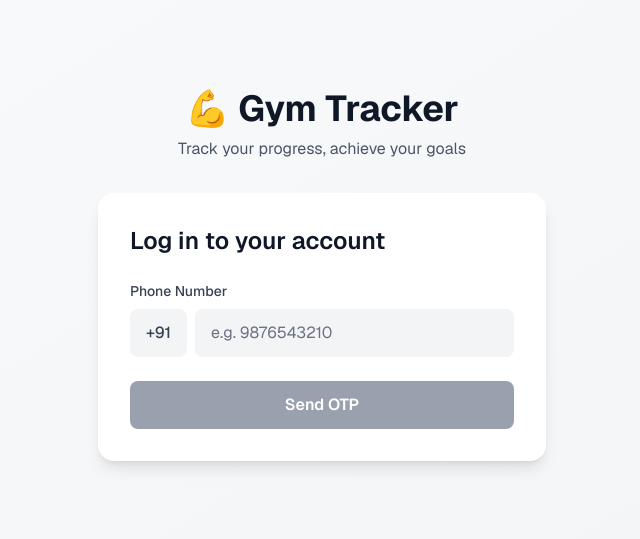
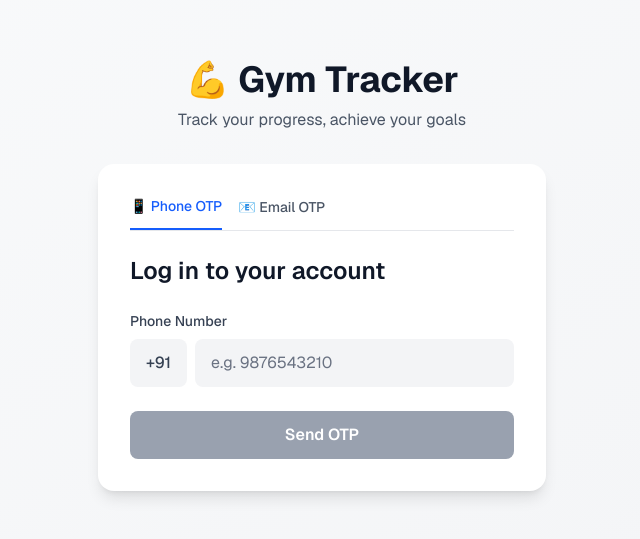
Before and after one commit to mangesh0712/gym-progress-nextjs-app, a Next.js app in the folder frontend/: page /login in a window 1280 px wide. Shown: the part 125-664 px from the top of the page, without its empty margins (318-958 px from the left). Built offline with nearby package versions, Linux system fonts and the light colour scheme; no server answers.

Commit message:
fix: clear error message when switching auth methods

```diff
--- a/frontend/app/login/page.tsx
+++ b/frontend/app/login/page.tsx
@@ -7,13 +7,15 @@ import { useAuthStore } from '@/store/authStore';
 
 export default function LoginPage() {
   const router = useRouter();
-  const [step, setStep] = useState<'phone' | 'otp'>('phone');
+  const [authMethod, setAuthMethod] = useState<'phone' | 'email'>('phone');
+  const [step, setStep] = useState<'input' | 'otp'>('input');
   const [phone, setPhone] = useState('');
+  const [email, setEmail] = useState('');
   const [otp, setOtp] = useState('');
   const [loading, setLoading] = useState(false);
   const [error, setError] = useState('');
   const setSession = useAuthStore((state) => state.setSession);
-  const setPhoneStore = useAuthStore((state) => state.setPhone);
+  const setPhone_store = useAuthStore((state) => state.setPhone);
 
   const handleSendOtp = async (e: React.SyntheticEvent<HTMLFormElement>) => {
     e.preventDefault();
@@ -21,9 +23,13 @@ export default function LoginPage() {
     setLoading(true);
 
     try {
+      if (authMethod === 'phone') {
         const fullPhone = `+91${phone}`;
         await sendOtp(fullPhone);
-      setPhoneStore(fullPhone);
+        setPhone_store(fullPhone);
+      } else {
+        await sendOtp(email);
+      }
       setStep('otp');
     } catch (err) {
       setError(
@@ -40,8 +46,8 @@ export default function LoginPage() {
     setLoading(true);
 
     try {
-      const fullPhone = `+91${phone}`;
-      const sessionData = await verifyOtp(fullPhone, otp);
+      const identifier = authMethod === 'phone' ? `+91${phone}` : email;
+      const sessionData = await verifyOtp(identifier, otp);
       setSession(sessionData);
       router.push('/onboarding');
     } catch (err) {
@@ -68,7 +74,39 @@ export default function LoginPage() {
 
         {/* Card */}
         <div className="bg-white dark:bg-gray-800 rounded-2xl shadow-lg p-8">
-          {step === 'phone' ? (
+          {/* Auth Method Tabs */}
+          {step === 'input' && (
+            <div className="flex gap-4 mb-6 border-b border-gray-200 dark:border-gray-700">
+              <button
+                onClick={() => {
+                  setAuthMethod('phone');
+                  setError('');
+                }}
+                className={`pb-3 font-medium text-sm transition-colors ${
+                  authMethod === 'phone'
+                    ? 'text-blue-600 dark:text-blue-400 border-b-2 border-blue-600 dark:border-blue-400'
+                    : 'text-gray-600 dark:text-gray-400 hover:text-gray-900 dark:hover:text-gray-300'
+                }`}
+              >
+                📱 Phone OTP
+              </button>
+              <button
+                onClick={() => {
+                  setAuthMethod('email');
+                  setError('');
+                }}
+                className={`pb-3 font-medium text-sm transition-colors ${
+                  authMethod === 'email'
+                    ? 'text-blue-600 dark:text-blue-400 border-b-2 border-blue-600 dark:border-blue-400'
+                    : 'text-gray-600 dark:text-gray-400 hover:text-gray-900 dark:hover:text-gray-300'
+                }`}
+              >
+                📧 Email OTP
+              </button>
+            </div>
+          )}
+
+          {step === 'input' ? (
             <form onSubmit={handleSendOtp} className="space-y-6">
               <div>
                 <h2 className="text-2xl font-semibold text-gray-900 dark:text-white mb-6">
@@ -76,6 +114,7 @@ export default function LoginPage() {
                 </h2>
               </div>
 
+              {authMethod === 'phone' ? (
                 <div>
                   <label className="block text-sm font-medium text-gray-700 dark:text-gray-300 mb-2">
                     Phone Number
@@ -99,6 +138,21 @@ export default function LoginPage() {
                     />
                   </div>
                 </div>
+              ) : (
+                <div>
+                  <label className="block text-sm font-medium text-gray-700 dark:text-gray-300 mb-2">
+                    Email Address
+                  </label>
+                  <input
+                    type="email"
+                    placeholder="e.g. you@example.com"
+                    value={email}
+                    onChange={(e) => setEmail(e.target.value)}
+                    className="w-full px-4 py-3 bg-gray-100 dark:bg-gray-700 text-gray-900 dark:text-white placeholder-gray-500 dark:placeholder-gray-400 rounded-lg focus:outline-none focus:ring-2 focus:ring-blue-500 transition-all"
+                    required
+                  />
+                </div>
+              )}
 
               {error && (
                 <div className="bg-red-50 dark:bg-red-900/30 border border-red-200 dark:border-red-800 rounded-lg p-3">
@@ -110,13 +164,16 @@ export default function LoginPage() {
 
               <button
                 type="submit"
-                disabled={loading || phone.length !== 10}
+                disabled={
+                  loading ||
+                  (authMethod === 'phone' ? phone.length !== 10 : !email)
+                }
                 className="w-full bg-blue-600 hover:bg-blue-700 disabled:bg-gray-400 disabled:cursor-not-allowed text-white font-semibold py-3 px-4 rounded-lg transition-all duration-200 flex items-center justify-center gap-2"
               >
                 {loading ? (
                   <>
                     <span className="loading loading-spinner loading-sm"></span>
-                    Sending...
+                    Sending OTP...
                   </>
                 ) : (
                   'Send OTP'
@@ -130,7 +187,9 @@ export default function LoginPage() {
                   Verify OTP
                 </h2>
                 <p className="text-sm text-gray-600 dark:text-gray-400">
-                  Enter the code sent to +91 {phone}
+                  {authMethod === 'phone'
+                    ? `Enter the code sent to +91 ${phone}`
+                    : `Enter the code sent to ${email}`}
                 </p>
               </div>
 
@@ -177,13 +236,13 @@ export default function LoginPage() {
               <button
                 type="button"
                 onClick={() => {
-                  setStep('phone');
+                  setStep('input');
                   setOtp('');
                   setError('');
                 }}
                 className="w-full text-center text-blue-600 dark:text-blue-400 hover:text-blue-700 dark:hover:text-blue-300 font-medium py-2 transition-colors"
               >
-                Change Number
+                Change {authMethod === 'phone' ? 'Phone' : 'Email'}
               </button>
             </form>
           )}
--- a/frontend/lib/supabase.ts
+++ b/frontend/lib/supabase.ts
@@ -5,21 +5,21 @@ const supabaseAnonKey = process.env.NEXT_PUBLIC_SUPABASE_ANON_KEY || '';
 
 export const supabase = createClient(supabaseUrl, supabaseAnonKey);
 
-export async function sendOtp(phone: string): Promise<void> {
+export async function sendOtp(email: string): Promise<void> {
   const { error } = await supabase.auth.signInWithOtp({
-    phone,
+    email,
   });
   if (error) throw error;
 }
 
 export async function verifyOtp(
-  phone: string,
+  email: string,
   token: string
 ): Promise<{ access_token: string; refresh_token: string; user_id: string }> {
   const { data, error } = await supabase.auth.verifyOtp({
-    phone,
+    email,
     token,
-    type: 'sms',
+    type: 'email',
   });
   if (error) throw error;
   if (!data.session) throw new Error('No session returned from OTP verification');
```
Lines whose indentation alone changed are shown as unchanged.
